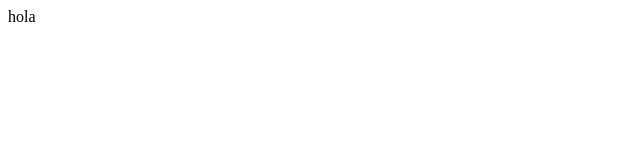
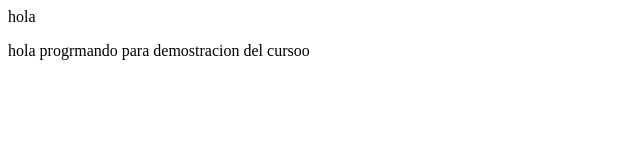
Before and after one commit to ffroddo/programacion, a plain HTML site: page index.html in a window 1280 px wide. Shown: the whole page, without its empty margins (0-640 px from the left). Drawn offline with Linux system fonts and the light colour scheme.

Commit message:
cambios a sitio de twitch

```diff
--- a/index.html
+++ b/index.html
@@ -8,5 +8,6 @@
 </head>
 <body>
     <article>hola </article>
+    <p>hola progrmando para demostracion del cursoo </p>
 </body>
 </html>
```
